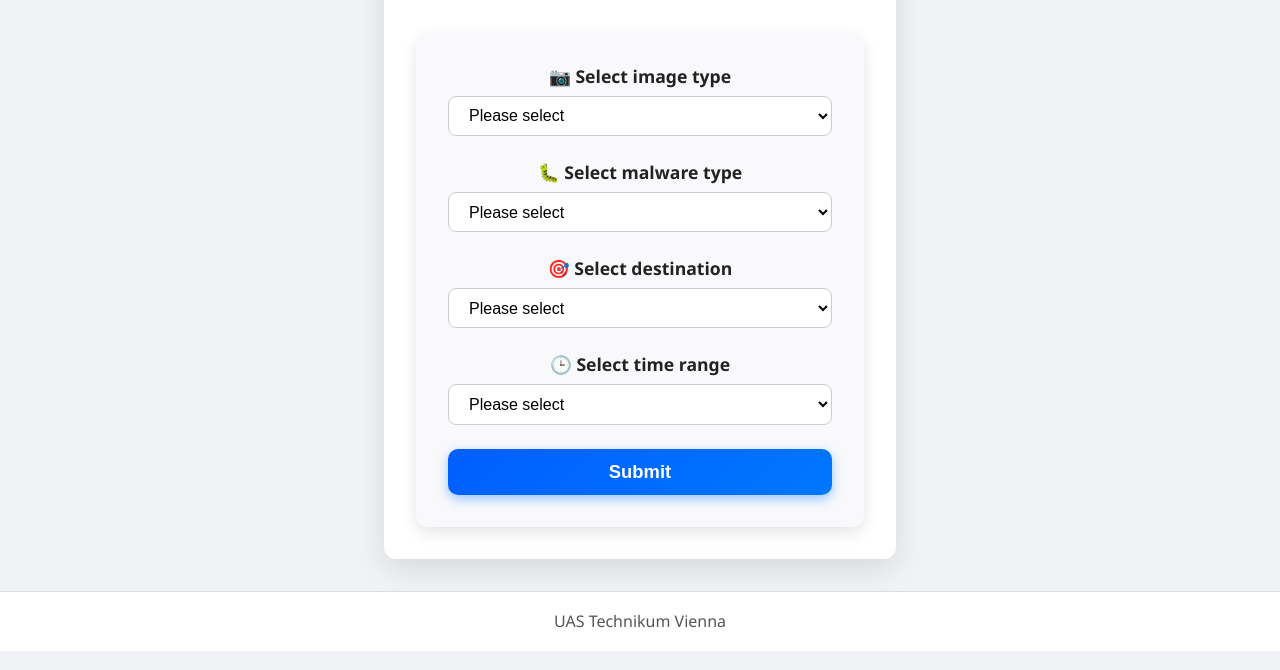
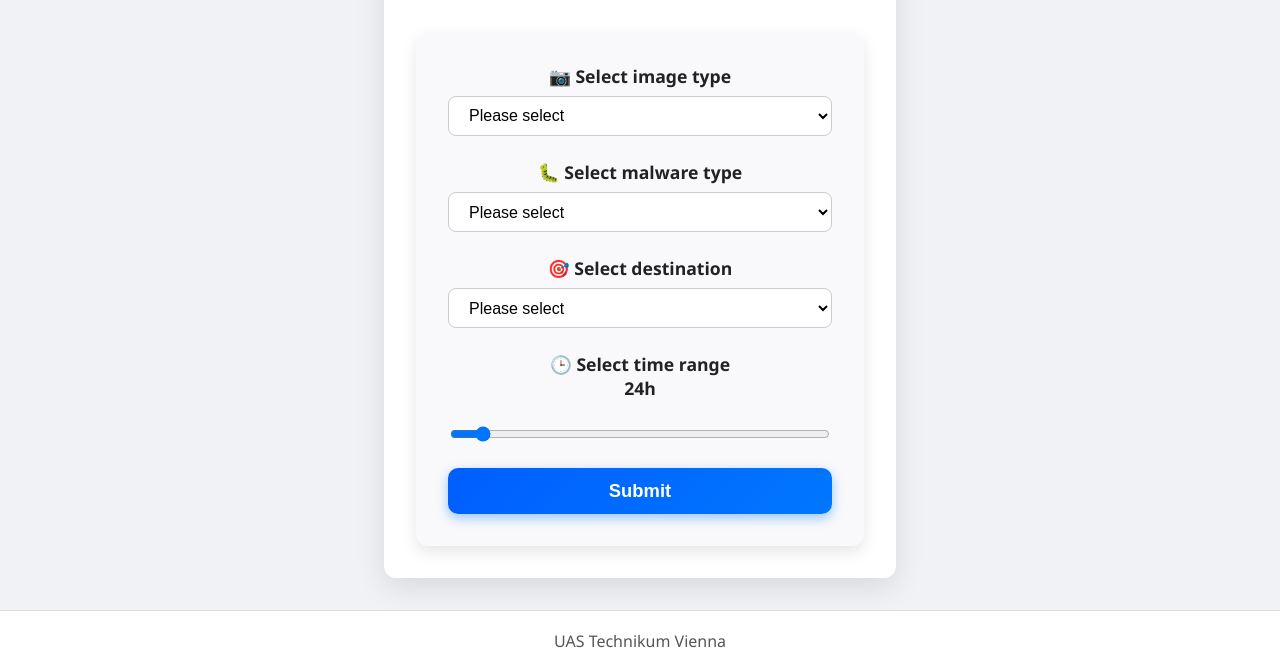
Before and after one commit to Raavgo/Apophysis, an Astro site in the folder Frontend/major-osiris/: page / in a window 1280 px wide. Shown: the part 207-877 px from the top of the page. Built offline with nearby package versions, Linux system fonts and the light colour scheme; Astro itself is replaced by a stand-in of ours.

Commit message:
refined time range selection

```diff
--- a/Frontend/major-osiris/src/components/Dashboard.astro
+++ b/Frontend/major-osiris/src/components/Dashboard.astro
@@ -30,13 +30,27 @@ const timeRanges = ['last 24 hours', 'last 2 days', 'last 4 days', 'last 7 days'
     </select>
   </label>
 
-  <label>
-    🕒 Select time range
-    <select name="timeRange" required>
-      <option value="">Please select</option>
-      {timeRanges.map(range => <option value={range}>{range}</option>)}
-    </select>
-  </label>
+  <label for="timeRange">
+  🕒 Select time range <span id="rangeValue">24h</span>
+    </label>
+    <input
+      type="range"
+      id="timeRange"
+      name="timeRange"
+      min="1"
+      max="336"
+      step="1"
+      value="24"
+    />
+
+    <script>
+      const slider = document.getElementById('timeRange');
+      const output = document.getElementById('rangeValue');
+      output.textContent = slider.value + 'h';
+      slider.oninput = function() {
+        output.textContent = this.value + 'h';
+      };
+    </script>
 
   <button type="submit">Submit</button>
 
```
